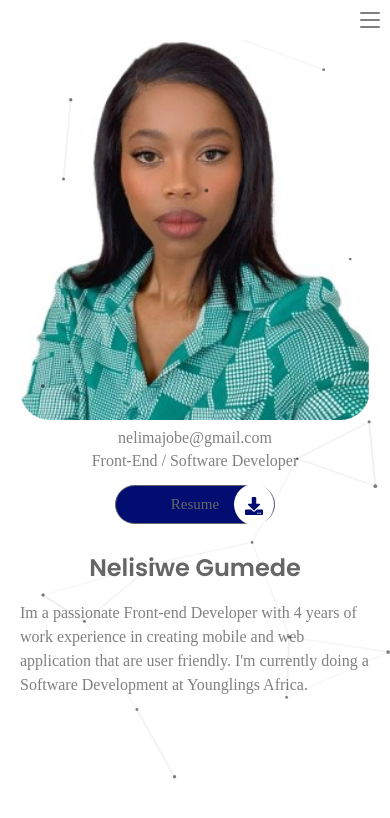
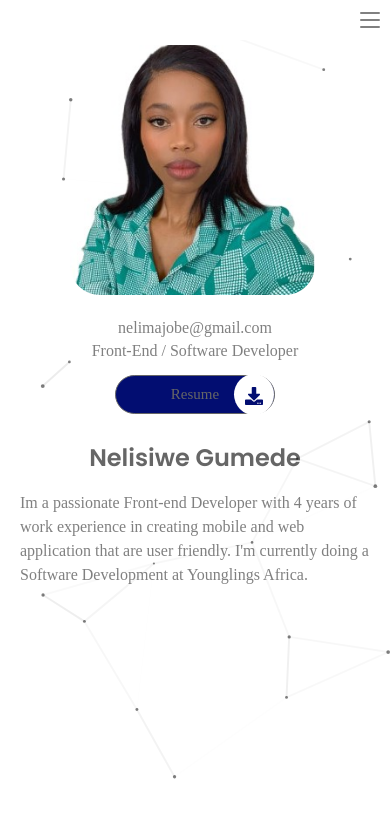
Before and after one commit to Nelisiwe/Nelisiwe-Portfolio, a React (Vite) app: page / in a window 390 px wide. Shown: the top 818 px of the page. Built offline with nearby package versions, Linux system fonts and the light colour scheme; a web font is replaced by a local one.

Commit message:
home page resize the image

```diff
--- a/src/components/PraticleBg.jsx
+++ b/src/components/PraticleBg.jsx
@@ -2,7 +2,6 @@ import React from 'react';
 import Particles from 'react-tsparticles';
 import { useCallback } from "react";
 import { loadSlim } from "tsparticles-slim";
-import "./praticleBg.css";
 import '../App.css';
 
 // This is the PraticleBg component.
@@ -20,6 +19,7 @@ const PraticleBg = () => {
 
     // Returns the particle system UI.
     return (
+        <div className="particles-container">
         <Particles
             id="tsparticles"
             init={particlesInit}
@@ -91,6 +91,7 @@ const PraticleBg = () => {
                 detectRetina: true,
             }}
         />
+        </div>
     );
 };
 
--- a/src/components/praticleBg.css
+++ b/src/components/praticleBg.css
@@ -1,3 +1,4 @@
+
 .particles-js {
-    z-index: 100;
+    z-index: -1;
 }
--- a/src/pages/home/home.css
+++ b/src/pages/home/home.css
@@ -132,6 +132,7 @@
 
     .home_container {
       width: 100%;
+      height: 350px;
       margin-top: 10px;
       border-radius: 0;
       border: none;
@@ -140,10 +141,10 @@
     }
 
     .home_img {
-      width: 100%;
-      height: 390px;
-      margin: 0;
-      border: none;
+        width: 70%;
+        height: 250px;
+        margin-left: 50px;
+        border: none;
     }
 
     .home_details {
```
